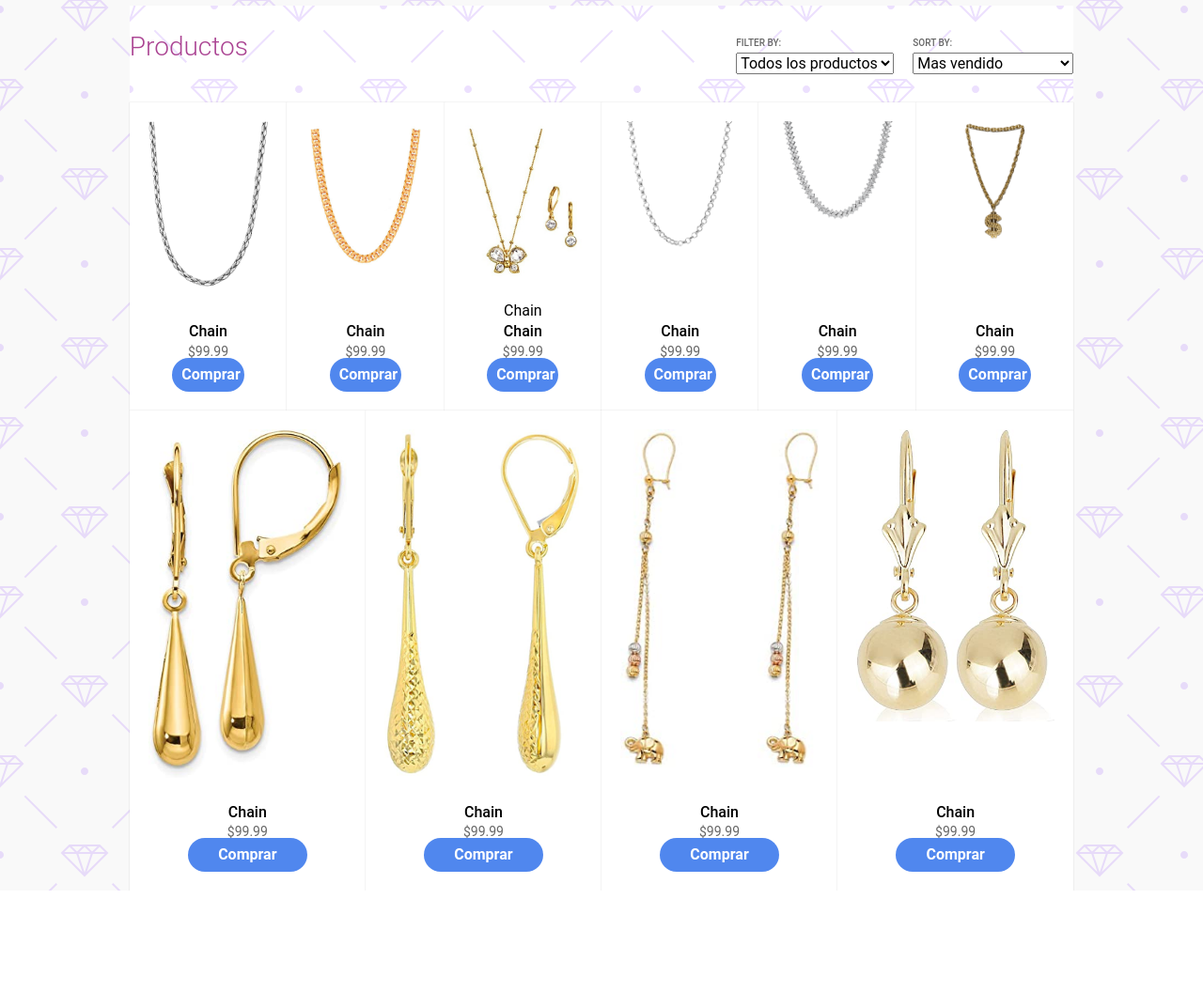
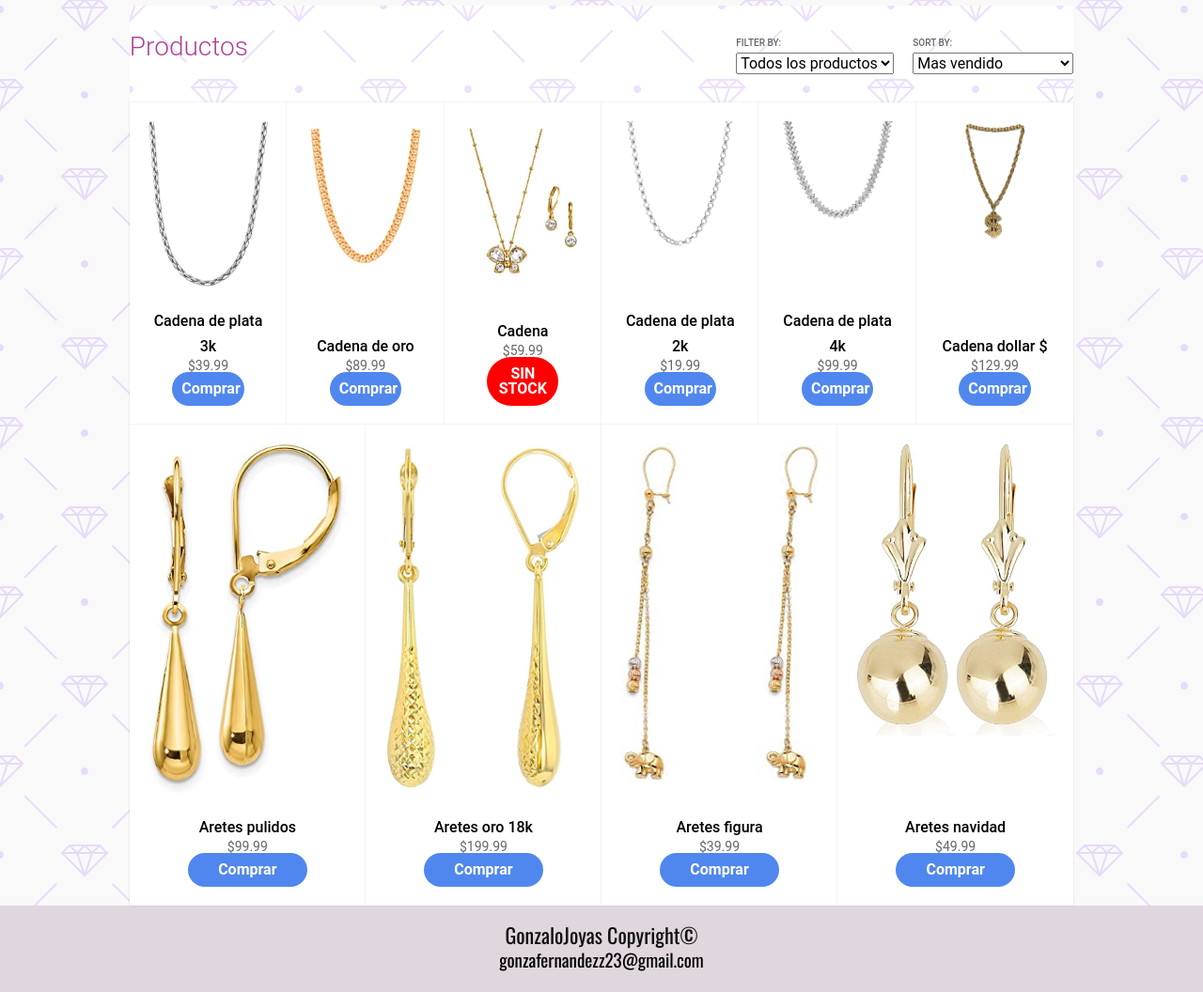
Before and after one commit to gonzalofnz/desafiogit, a plain HTML site: page pages/productos.html in a window 1280 px wide. Shown: the part 79-1135 px from the top of the page at 94% size. Before the commit the page ends 1027 px from the top, so only its background shows below. Drawn offline with nearby package versions, Linux system fonts and the light colour scheme.

Commit message:
Seguda-entrega-proyecto-final-GonzaloFernandez

```diff
--- a/assets/css/style.css
+++ b/assets/css/style.css
@@ -224,7 +224,8 @@ hr {
 .footer {
   background: #e0d6dd;
   color: #616161;
-  font-size: 12px;
+
+  font-size: 22px;
   padding: 20px 0;
   text-align: center;
   padding-bottom: 20px;
@@ -420,7 +421,7 @@ body {
 
 #feet {
   height: 30px;
-  line-height: 10px;
+  line-height: 30px;
   background: #e0d6dd;
   color: rgb(0, 0, 0);
   text-align: center;
@@ -796,8 +797,9 @@ p.paquete2 {
     }
 
     .product-card {
-      -webkit-transition: 5s linear;
-      transition: 5s linear;
+      -webkit-transition: 4s linear;
+      transition: 4s linear;
+
     }
     .product-card:hover{
 
@@ -815,6 +817,7 @@ p.paquete2 {
       padding-top: 20px;
       text-align: center;
     }
+
 
     @media ( max-width: 920px ) {
 
@@ -865,6 +868,18 @@ p.paquete2 {
       border-radius: 50px;
   }
 
+  .cardProduct__description__secondary__action {
+    background-color: rgb(255, 0, 0);
+    display: inline-block;
+    width: 60%;
+    padding: 10px;
+    text-decoration: none;
+    font-weight: bold;
+    color: white;
+    text-align: center;
+    border-radius: 50px;
+}
+
 
 
     body {
--- a/pages/productos.html
+++ b/pages/productos.html
@@ -1,10 +1,12 @@
 <!DOCTYPE html>
 <html lang="en">
+
 <head>
     <meta charset="UTF-8">
     <meta http-equiv="X-UA-Compatible" content="IE=edge">
     <meta name="viewport" content="width=device-width, initial-scale=1.0">
-    <link href="https://cdn.jsdelivr.net/npm/bootstrap@5.1.3/dist/css/bootstrap.min.css" rel="stylesheet" integrity="sha384-1BmE4kWBq78iYhFldvKuhfTAU6auU8tT94WrHftjDbrCEXSU1oBoqyl2QvZ6jIW3" crossorigin="anonymous">
+    <link href="https://cdn.jsdelivr.net/npm/bootstrap@5.1.3/dist/css/bootstrap.min.css" rel="stylesheet"
+        integrity="sha384-1BmE4kWBq78iYhFldvKuhfTAU6auU8tT94WrHftjDbrCEXSU1oBoqyl2QvZ6jIW3" crossorigin="anonymous">
     <link rel="stylesheet" href="https://cdnjs.cloudflare.com/ajax/libs/font-awesome/6.1.1/css/all.min.css">
     <link rel="preconnect" href="https://fonts.googleapis.com">
     <link rel="stylesheet" href="/assets/css/style.css">
@@ -45,6 +47,7 @@
         </nav>
         <hr>
         <div class="bodyyproducts">
+
             <body>
 
                 <nav class="product-filter">
@@ -57,7 +60,6 @@
                                 <option value="/">Todos los productos</option>
                                 <option value="/">Joyas</option>
                                 <option value="/">Pulseras</option>
-		      <option value="/">Relojes</option>
                                 <option value="/">Cadenas</option>
                                 <option value="/">Anillos</option>
                             </select>
@@ -85,8 +87,8 @@
                             <img src="/img/Silver-Chain-Transparent-Background.png">
                         </div>
                         <div class="product-info">
-				<h5>Chain</h5>
-				<h6>$99.99</h6>
+                            <h5>Cadena de plata 3k</h5>
+                            <h6>$39.99</h6>
                             <a href="#" class="cardProduct__description__action">Comprar</a>
                         </div>
                     </div>
@@ -96,8 +98,8 @@
                             <img src="/img/cadena-de-oro-sobre-fondo-blanco-eps-207044183.jpg">
                         </div>
                         <div class="product-info">
-				<h5>Chain</h5>
-				<h6>$99.99</h6>
+                            <h5>Cadena de oro</h5>
+                            <h6>$89.99</h6>
                             <a href="#" class="cardProduct__description__action">Comprar</a>
                         </div>
                     </div>
@@ -106,10 +108,10 @@
                         <div class="product-image">
                             <img src="/img/D_NQ_NP_690905-MPE43580973545_092020-O.jpg">
                         </div>
-			<div class="product-info">Chain
-				<h5>Chain </h5>
-				<h6>$99.99</h6>
-                <a href="#" class="cardProduct__description__action">Comprar</a>
+                        <div class="product-info">
+                            <h5>Cadena</h5>
+                            <h6>$59.99</h6>
+                            <a href="#" class="cardProduct__description__secondary__action">SIN STOCK</a>
                         </div>
                     </div>
 
@@ -118,8 +120,8 @@
                             <img src="/img/Silver-Chain-PNG-Clipart-Background.png">
                         </div>
                         <div class="product-info">
-				<h5>Chain </h5>
-				<h6>$99.99</h6>
+                            <h5>Cadena de plata 2k </h5>
+                            <h6>$19.99</h6>
                             <a href="#" class="cardProduct__description__action">Comprar</a>
                         </div>
                     </div>
@@ -129,7 +131,7 @@
                             <img src="/img/diamond-chain-png-5.png">
                         </div>
                         <div class="product-info">
-				<h5>Chain </h5>
+                            <h5>Cadena de plata 4k</h5>
                             <h6>$99.99</h6>
                             <a href="#" class="cardProduct__description__action">Comprar</a>
                         </div>
@@ -140,8 +142,8 @@
                             <img src="/img/5849982c7422de75c36182d9 (1).png">
                         </div>
                         <div class="product-info">
-				<h5>Chain</h5>
-				<h6>$99.99</h6>
+                            <h5>Cadena dollar $</h5>
+                            <h6>$129.99</h6>
                             <a href="#" class="cardProduct__description__action">Comprar</a>
                         </div>
                     </div>
@@ -151,7 +153,7 @@
                             <img src="/img/51vkeWuysPL._AC_UY500_.jpg">
                         </div>
                         <div class="product-info">
-				<h5>Chain</h5>
+                            <h5>Aretes pulidos</h5>
                             <h6>$99.99</h6>
                             <a href="#" class="cardProduct__description__action">Comprar</a>
                         </div>
@@ -162,8 +164,8 @@
                             <img src="/img/51JJhBQ7v8L._AC_UX522_.jpg">
                         </div>
                         <div class="product-info">
-				<h5>Chain</h5>
-				<h6>$99.99</h6>
+                            <h5>Aretes oro 18k</h5>
+                            <h6>$199.99</h6>
                             <a href="#" class="cardProduct__description__action">Comprar</a>
                         </div>
                     </div>
@@ -173,8 +175,8 @@
                             <img src="/img/51dW4xQOGUL._AC_UY395_.jpg">
                         </div>
                         <div class="product-info">
-				<h5>Chain</h5>
-				<h6>$99.99</h6>
+                            <h5>Aretes figura</h5>
+                            <h6>$39.99</h6>
                             <a href="#" class="cardProduct__description__action">Comprar</a>
                         </div>
                     </div>
@@ -184,8 +186,8 @@
                             <img src="/img/61t6430af0L._AC_UY535_.jpg">
                         </div>
                         <div class="product-info">
-				<h5>Chain</h5>
-				<h6>$99.99</h6>
+                            <h5>Aretes navidad</h5>
+                            <h6>$49.99</h6>
                             <a href="#" class="cardProduct__description__action">Comprar</a>
                         </div>
                     </div>
@@ -195,4 +197,8 @@
             </body>
         </div>
     </div>
+    <footer class="footer">
+        <h3>GonzaloJoyas Copyright©</h3>
+        <div id="feet"><a href="mailto:gonzafernandezz23@gmail.com">gonzafernandezz23@gmail.com</a></div>
+      </footer>
 </html>
```
Lines whose indentation alone changed are shown as unchanged.
